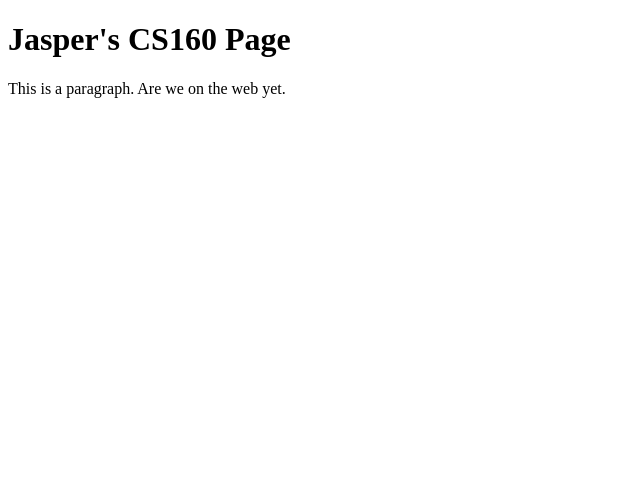
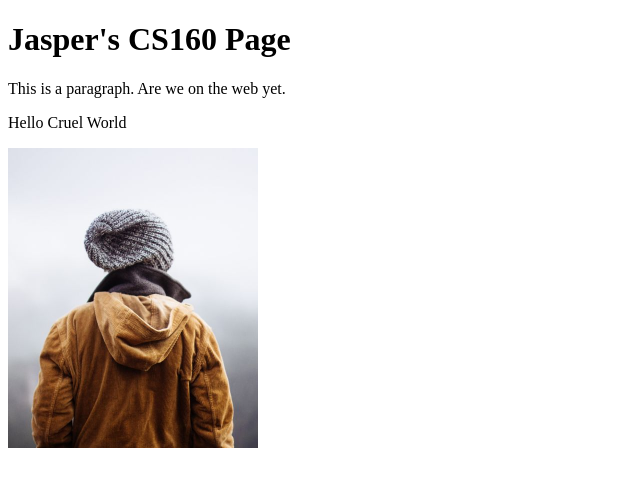
Before and after one commit to JasperBritton/JasperBritton.github.io, a plain HTML site: page index.html in a window 1280 px wide. Shown: the whole page, without its empty margins (0-640 px from the left). Drawn offline with Linux system fonts and the light colour scheme.

Commit message:
Adding images

```diff
--- a/index.html
+++ b/index.html
@@ -5,7 +5,9 @@
 
 <h1>Jasper's CS160 Page</h1>
 <p>This is a paragraph. Are we on the web yet.</p>
+<p>Hello Cruel World</p>
 
+<img src="images/img_girl.jpg" alt="Girl in a jacket" width="250" height="300">
 
 </body>
 </html>
```
Also changed, not shown: images/img_girl.jpg (added).
